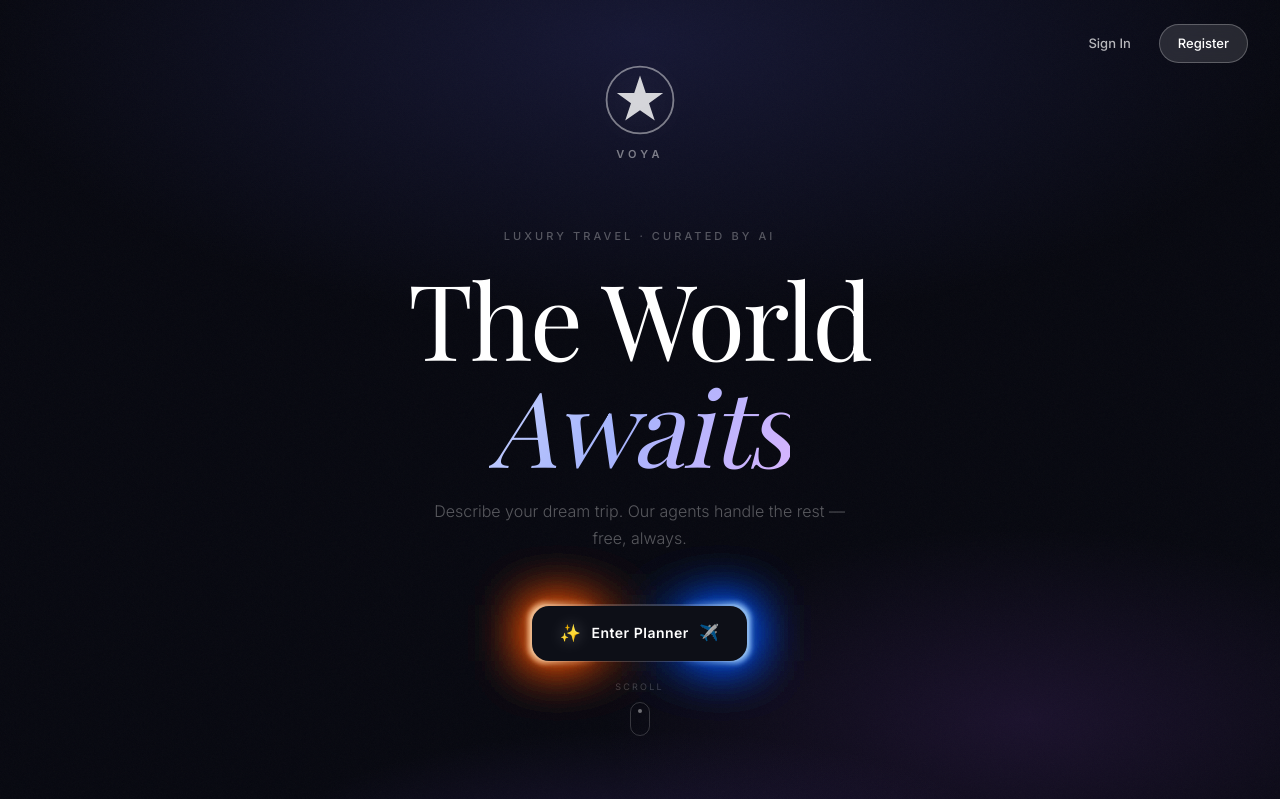
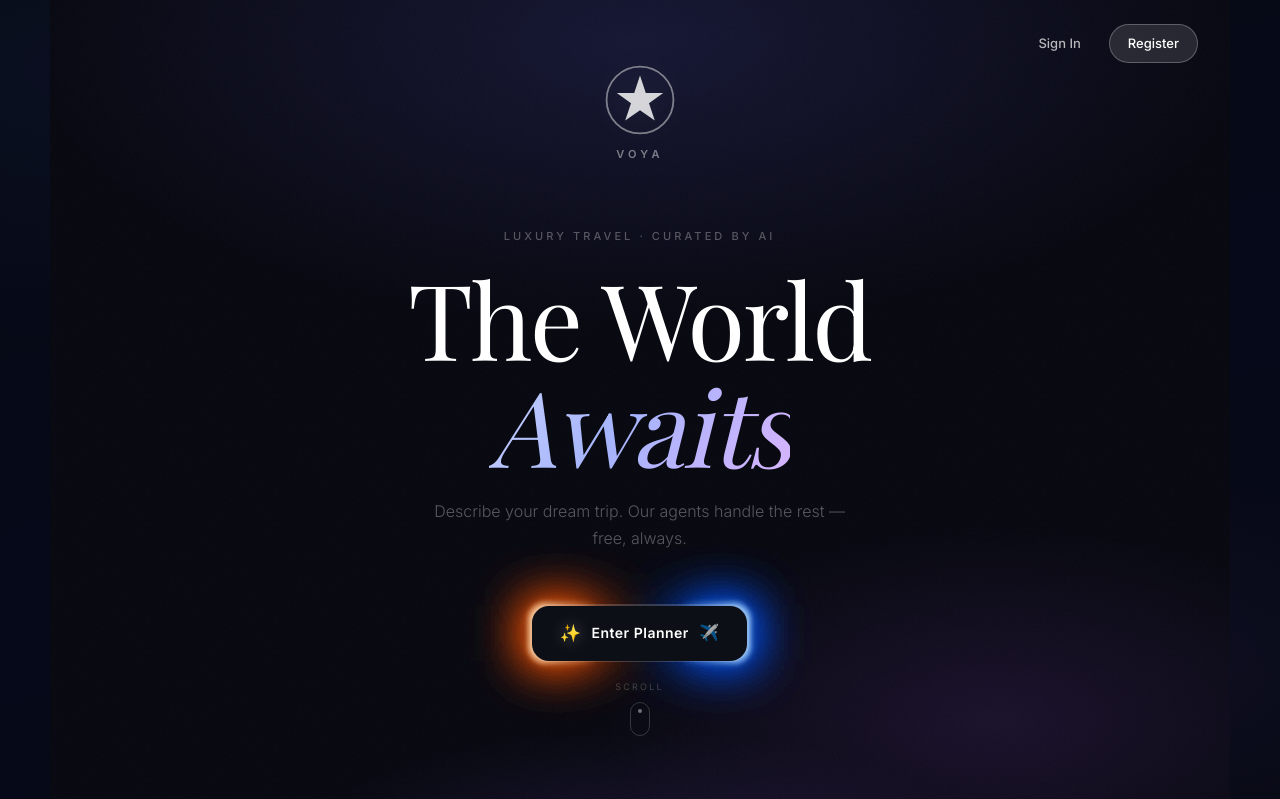
Before and after one commit to divypatel260907-svg/Travel_Agent_A1, a Flask app: page / in a window 1280 px wide. Shown: the top 799 px of the page. Run offline with Flask 3, Linux system fonts and the light colour scheme; some libraries are stand-ins or nearby versions; some web fonts are replaced.

Commit message:
Fix horizontal half scroll and remove white sidescroll bar with dark track and overflow control

```diff
--- a/travel_planner/static/css/style.css
+++ b/travel_planner/static/css/style.css
@@ -35,6 +35,9 @@ html {
   font-size: 15px;
   -webkit-font-smoothing: antialiased;
   scroll-behavior: smooth;
+  overflow-x: hidden;
+  scrollbar-color: rgba(79,110,247,0.2) transparent;
+  scrollbar-width: thin;
 }
 
 body {
@@ -46,6 +49,8 @@ body {
   color: var(--text-2);
   min-height: 100vh;
   line-height: 1.6;
+  overflow-x: hidden;
+  width: 100%;
 }
 
 a { color: inherit; text-decoration: none; }
@@ -54,10 +59,10 @@ ul { list-style: none; }
 em { color: var(--text-3); font-style: normal; }
 
 /* ── Scrollbar ── */
-::-webkit-scrollbar { width: 5px; }
-::-webkit-scrollbar-track { background: transparent; }
-::-webkit-scrollbar-thumb { background: rgba(79,110,247,0.2); border-radius: 10px; }
-::-webkit-scrollbar-thumb:hover { background: rgba(79,110,247,0.4); }
+::-webkit-scrollbar { width: 6px; height: 6px; }
+::-webkit-scrollbar-track { background: #050810; }
+::-webkit-scrollbar-thumb { background: rgba(79,110,247,0.25); border-radius: 10px; }
+::-webkit-scrollbar-thumb:hover { background: rgba(79,110,247,0.5); }
 
 /* ═══════════════════════ NAV ═══════════════════════ */
 .nav {
@@ -811,9 +816,8 @@ select.field-input option { background: #0d1120; color: var(--text-1); }
 /* ── Root: full-viewport dark canvas ── */
 .ch-root {
   position: relative;
-  width: 100vw;
-  left: 50%; right: 50%;
-  margin-left: -50vw; margin-right: -50vw;
+  width: 100%;
+  max-width: 100vw;
   height: 100vh;
   min-height: 560px;
   background:
@@ -825,7 +829,6 @@ select.field-input option { background: #0d1120; color: var(--text-1); }
   align-items: center;
   justify-content: space-between;
   overflow: hidden;
-  /* push main padding out of the way */
   margin-bottom: 0;
 }
 
```
